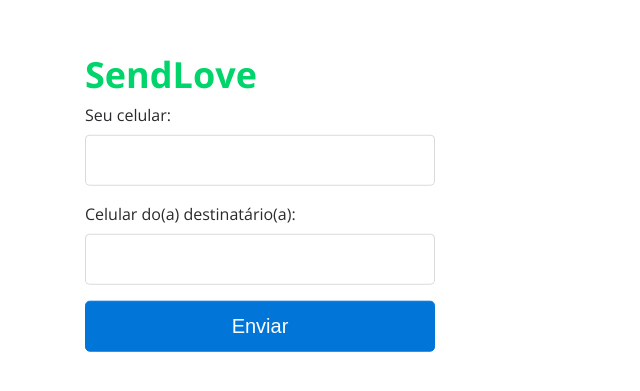
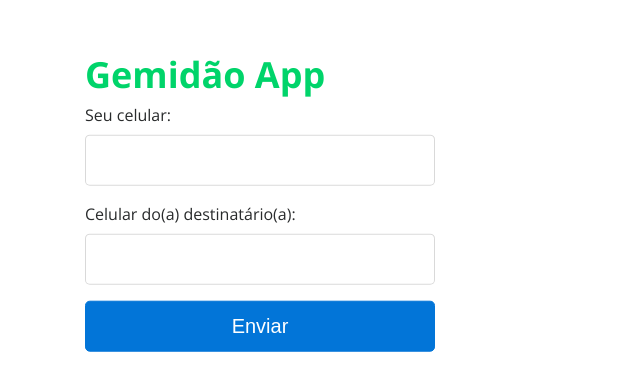
Before and after one commit to castroalves/voice-message-app, a website: page public/index.html in a window 1280 px wide. Shown: the part 197-588 px from the top of the page, without its empty margins (0-640 px from the left). Drawn offline with nearby package versions, Linux system fonts and the light colour scheme.

Commit message:
Code cleanup

```diff
--- a/public/index.html
+++ b/public/index.html
@@ -36,7 +36,7 @@
 </head>
 <body>
 	<div class="container">
-		<h1>SendLove</h1>
+		<h1>Gemidão App</h1>
 		<form action="/call" method="post" enctype="application/x-www-form-urlencoded" class="row">
 			<div class="col-4">
 				<div class="form-group">
```
